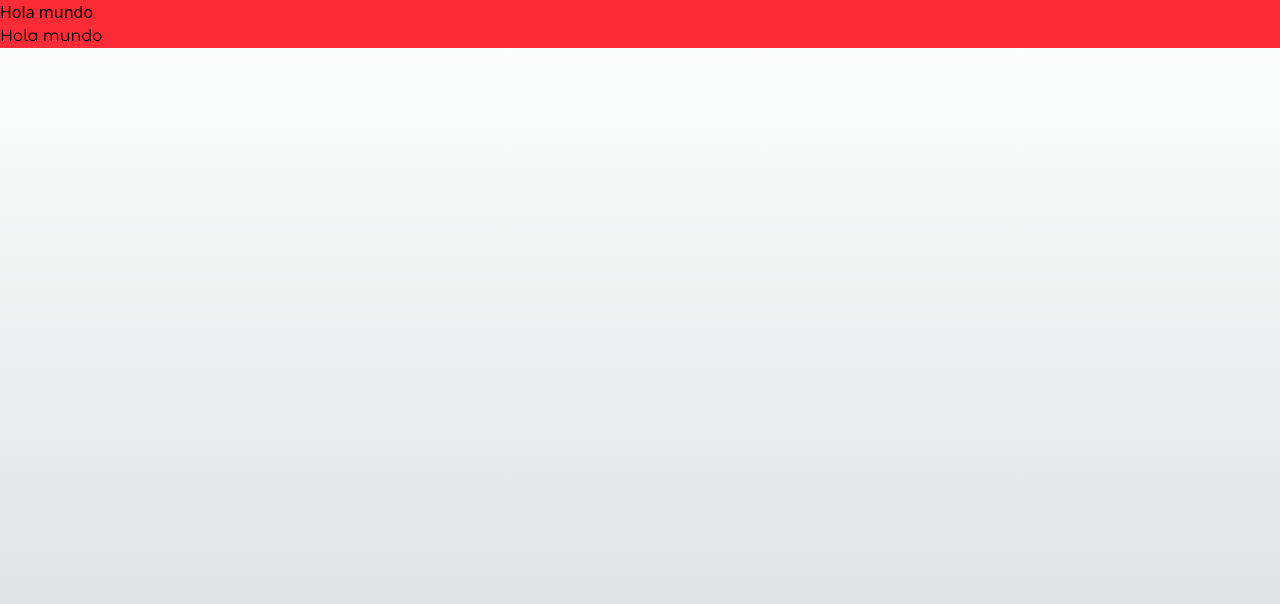
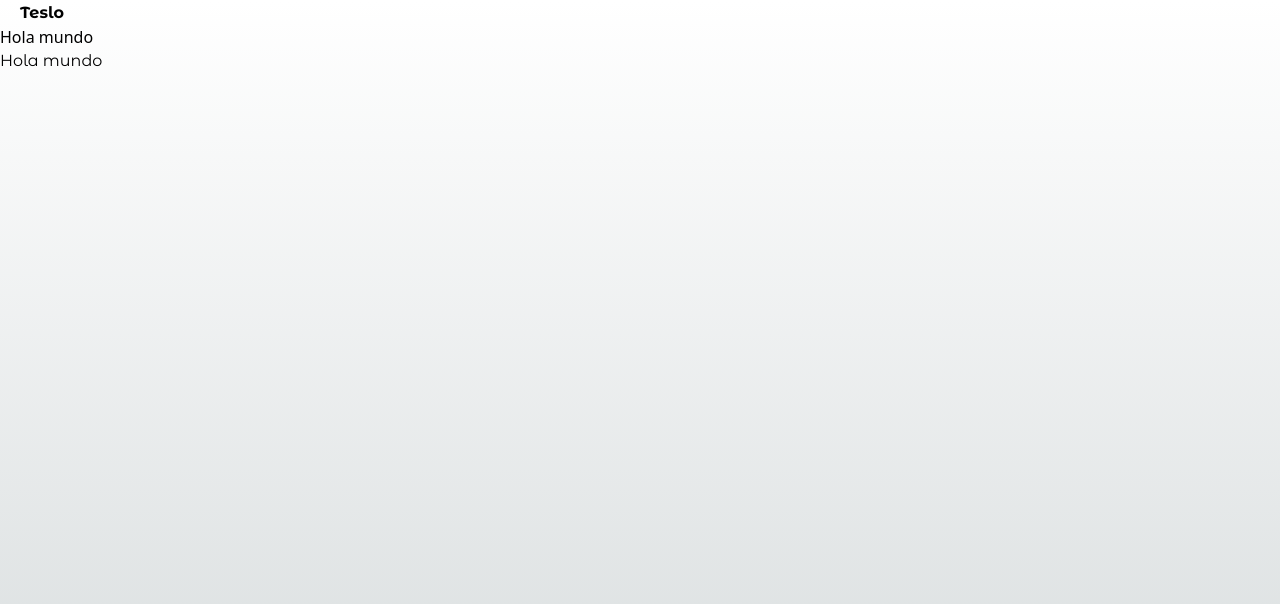
Before and after one commit to Roqueotha04/teslo-shop, a Next.js app: page / in a window 1280 px wide. Shown: the top 604 px of the page. Built offline with nearby package versions, Linux system fonts and the light colour scheme.

Commit message:
add navbar to shop

```diff
--- a/package.json
+++ b/package.json
@@ -11,7 +11,8 @@
   "dependencies": {
     "next": "16.2.6",
     "react": "19.2.4",
-    "react-dom": "19.2.4"
+    "react-dom": "19.2.4",
+    "react-icons": "^5.6.0"
   },
   "devDependencies": {
     "@tailwindcss/postcss": "^4",
--- /dev/null
+++ b/pnpm-workspace.yaml
@@ -0,0 +1,3 @@
+allowBuilds:
+  sharp: set this to true or false
+  unrs-resolver: set this to true or false
--- a/src/app/(shop)/layout.tsx
+++ b/src/app/(shop)/layout.tsx
@@ -1,10 +1,13 @@
+import { TopMenu } from "@/src/components";
+
 export default function ShopLayout({
   children,
 }: Readonly<{
   children: React.ReactNode;
 }>) {
   return (
-      <main className="bg-red-500">
+      <main >
+        <TopMenu></TopMenu>
         {children}
       </main>
   );
--- a/src/components/index.ts
+++ b/src/components/index.ts
@@ -0,0 +1 @@
+export * from './ui/top-menu/TopMenu';
--- /dev/null
+++ b/src/components/ui/top-menu/TopMenu.tsx
@@ -0,0 +1,14 @@
+import Link from "next/link"
+import { MontserratAlternates } from "@/src/config/fonts"
+
+export const TopMenu = () =>{
+    return (
+        <nav className="flex px-5 justify-between items-center w-full">
+            <div>
+                <Link href="/">
+                    <span className={`${ MontserratAlternates.className} antialiased font-bold `}> Teslo </span>
+                </Link>
+            </div>
+        </nav>
+    )
+}
```
Also changed, not shown: 1 other file (tests, documents, lock files or other folders).
